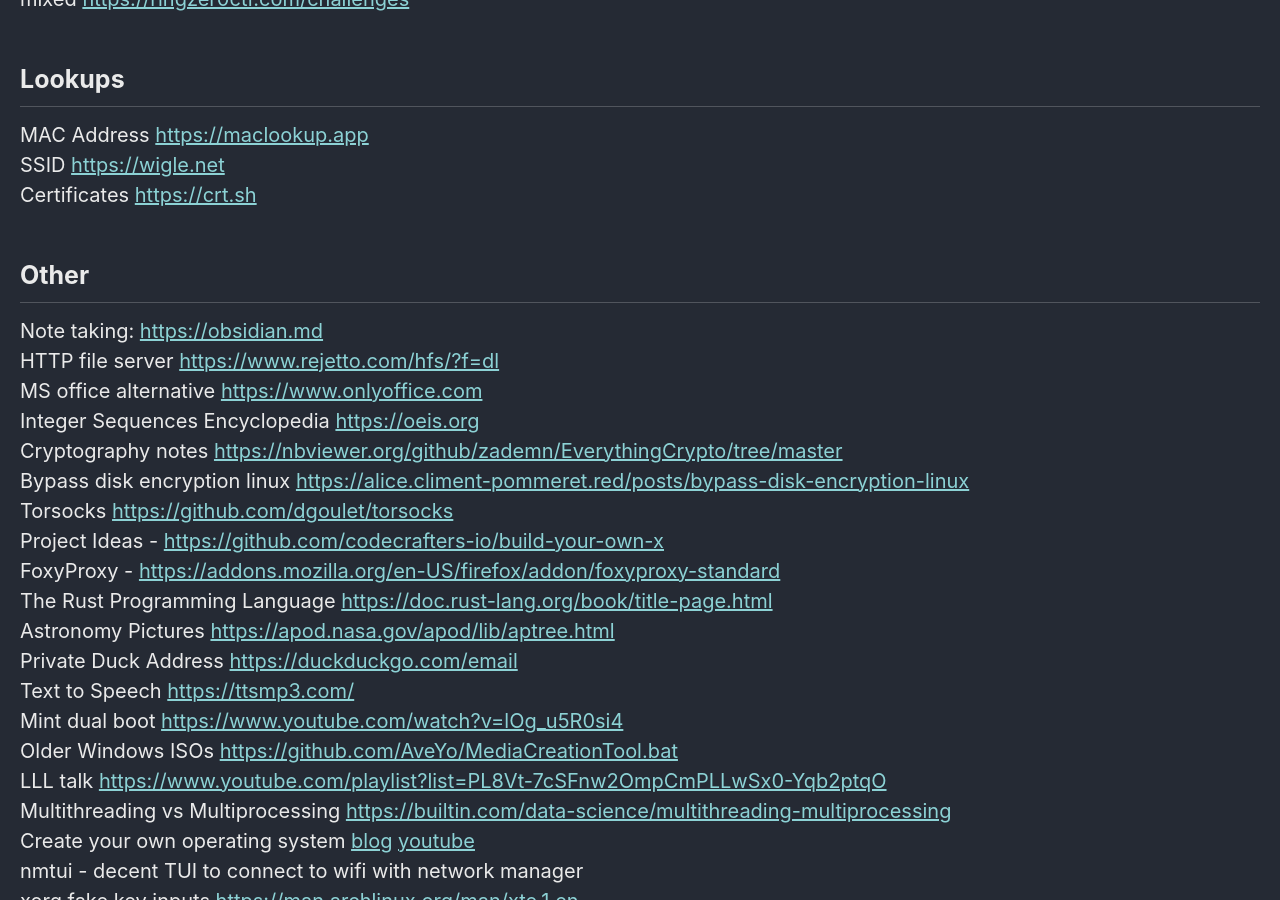
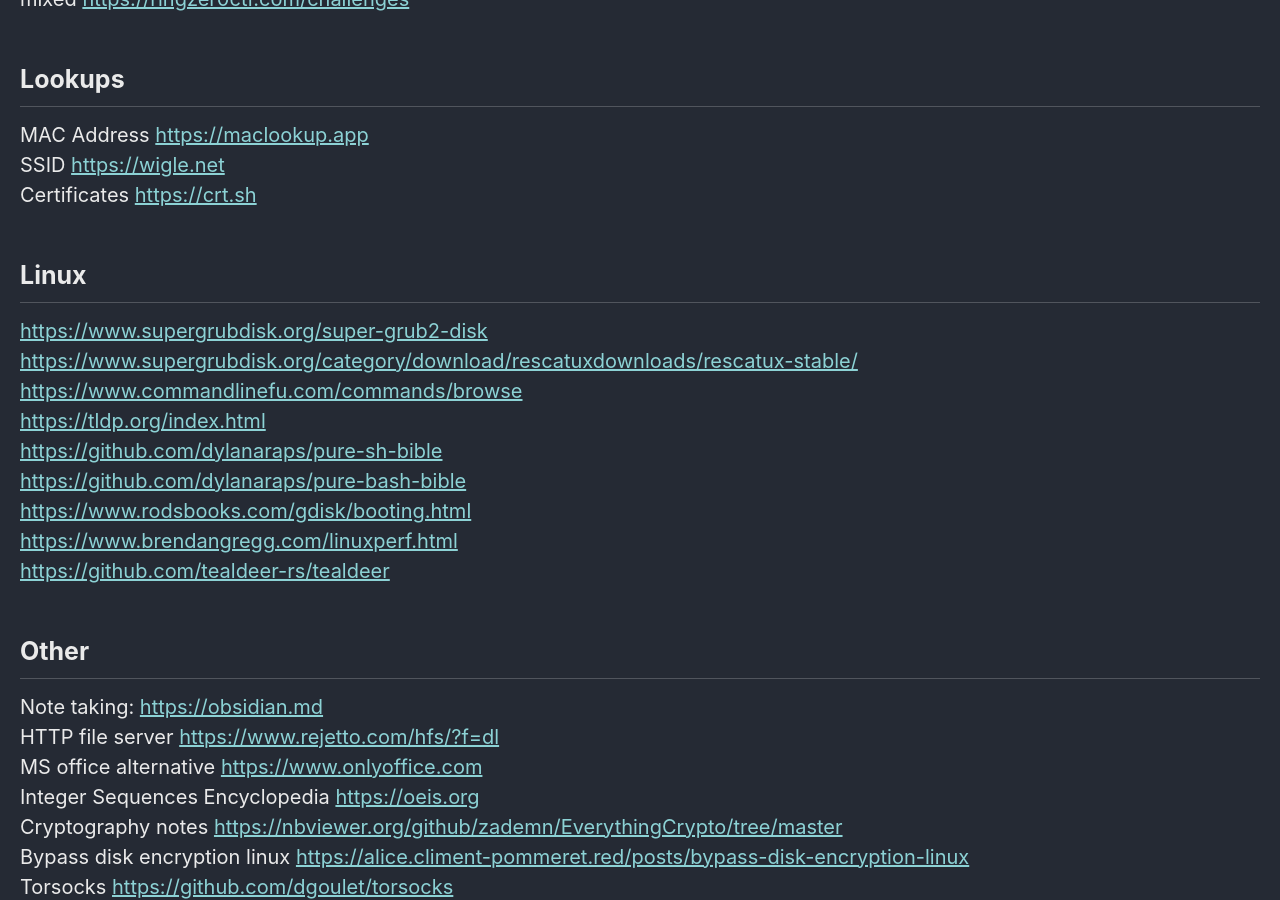
Before and after one commit to Connor-McCartney/Connor-McCartney.github.io, a Jekyll site: the page built from _pages/misc/resources.md, in a window 1280 px wide and 900 px high, scrolled down 1518 px. Built offline with Jekyll 4.4.1, drawn with Linux system fonts in a browser that asks for light colours; cached includes are drawn as plain includes.

Commit message:
Update resources.md

```diff
--- a/_pages/misc/resources.md
+++ b/_pages/misc/resources.md
@@ -54,6 +54,20 @@ mixed <https://ringzer0ctf.com/challenges>
 MAC Address <https://maclookup.app> <br>
 SSID <https://wigle.net> <br>
 Certificates <https://crt.sh> <br>
+
+
+## Linux
+
+<https://www.supergrubdisk.org/super-grub2-disk> <br>
+<https://www.supergrubdisk.org/category/download/rescatuxdownloads/rescatux-stable/> <br>
+<https://www.commandlinefu.com/commands/browse> <br>
+<https://tldp.org/index.html> <br>
+<https://github.com/dylanaraps/pure-sh-bible> <br>
+<https://github.com/dylanaraps/pure-bash-bible> <br>
+<https://www.rodsbooks.com/gdisk/booting.html> <br>
+<https://www.brendangregg.com/linuxperf.html> <br>
+<https://github.com/tealdeer-rs/tealdeer> <br>
+
 
 ## Other
 
```
